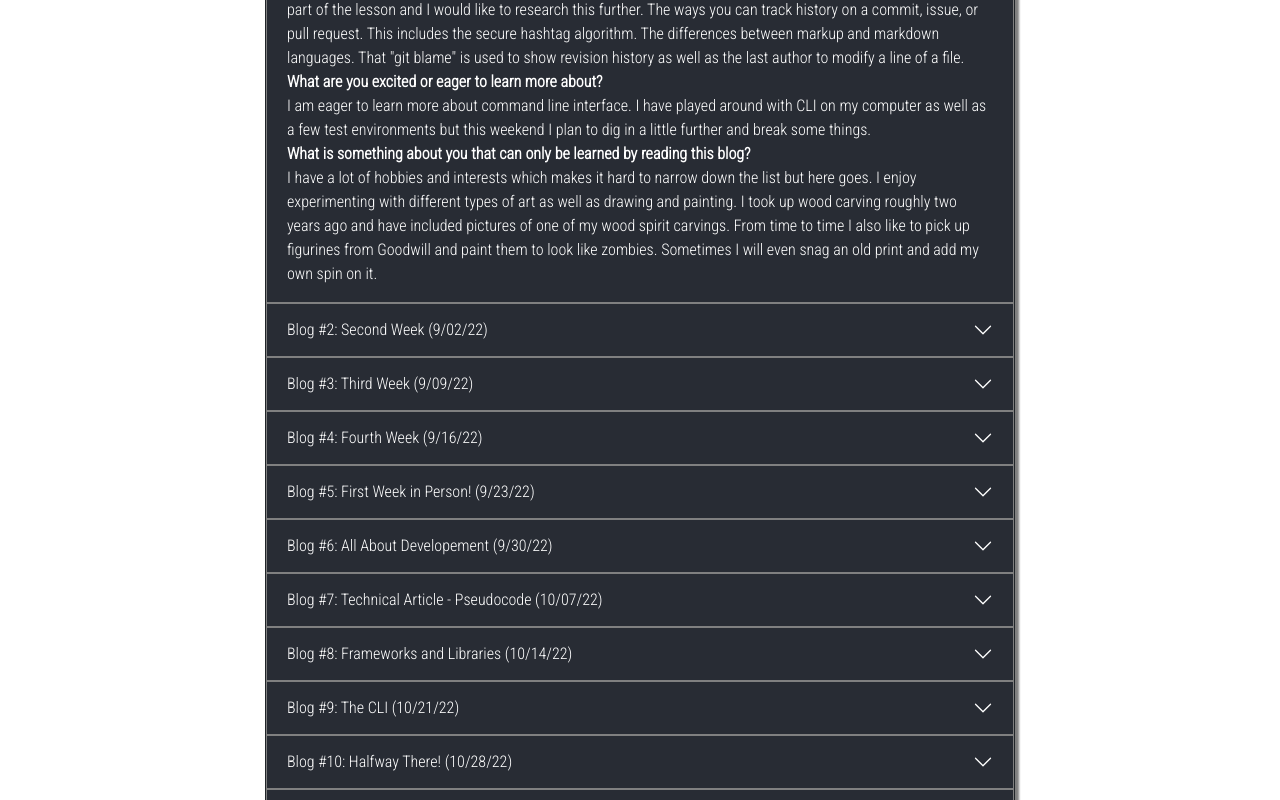
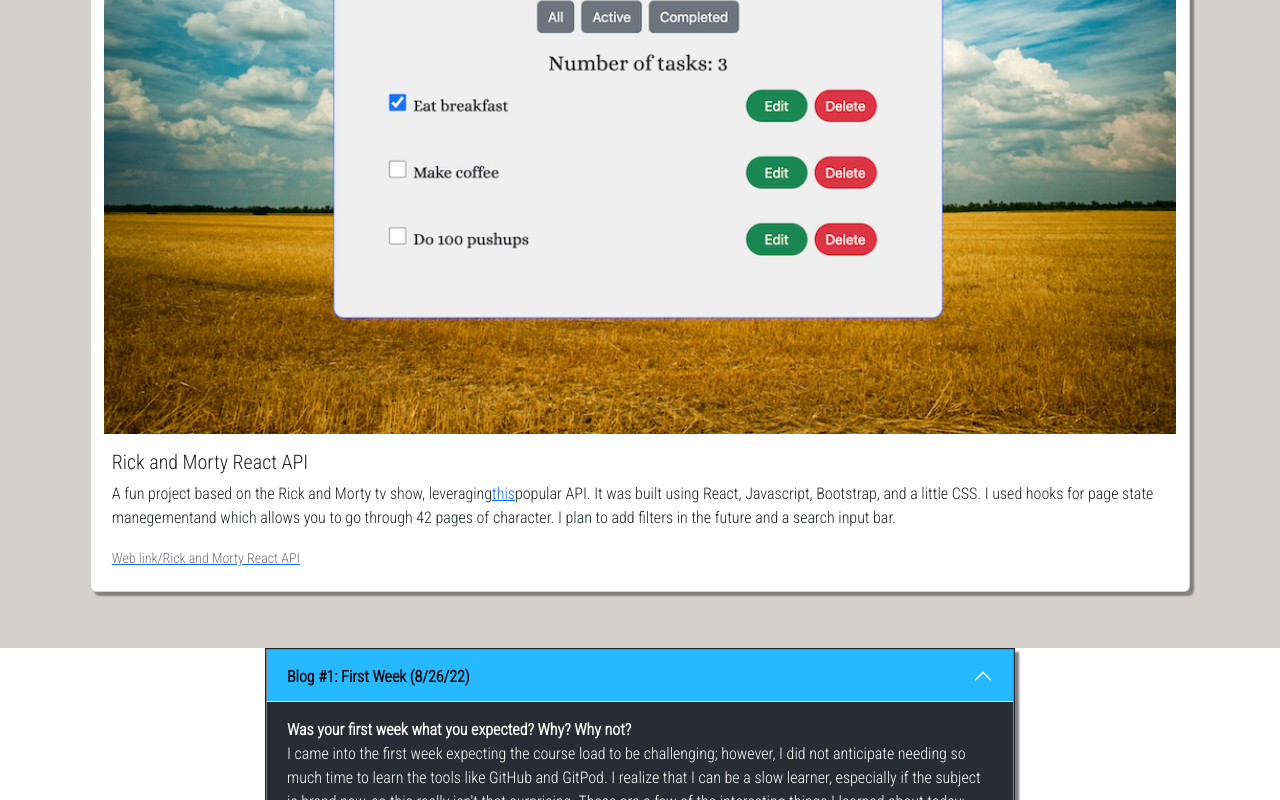
Before and after one commit to smcconaha/smcconha.github.io, a React (Create React App) app in the folder my-app/: page / in a window 1280 px wide. Shown: the part 2896-3696 px from the top of the page. Built offline with nearby package versions, Linux system fonts and the light colour scheme.

Commit message:
Added Rick and Morty project to the portfolio section

```diff
--- a/my-app/src/components/Portfolio.js
+++ b/my-app/src/components/Portfolio.js
@@ -5,7 +5,7 @@ import jams from './../components/images/djangoJams.png';
 import clock from './../components/images/alarm_clock.png';
 import hero from './../components/images/facebook_hero.png';
 import reminder from './../components/images/reminder.png';
-
+import rickMorty from './../components/images/rick_morty.png';
 
 const Portfolio = () => {
   return (
@@ -98,6 +98,22 @@ const Portfolio = () => {
             </div>
           </div>
         </div>
+        <div className="card-group">
+        <div className="card project-card m-2">
+            <img src={reminder} className="portfolio-img card-img-top" alt="Rick and Morty React" />
+            <div className="card-body">
+              <h5 className="card-title">Rick and Morty React API</h5>
+              <p className="card-text">
+                A fun project based on the Rick and Morty tv show, leveraging
+                <a href="https://rickandmortyapi.com/">this</a>
+                 popular API.  It was built using React, Javascript, Bootstrap, and a little CSS.
+                I used hooks for page state manegementand which allows you to go through 42 pages of character.  I plan to add filters
+                in the future and a search input bar.
+              </p>
+              <a href="https://smcconaha.github.io/rick_and_morty_api/"><small className="text-muted">Web link/Rick and Morty React API</small></a>
+            </div>
+          </div>
+        </div>
       </div>
     </div>
   )
```
